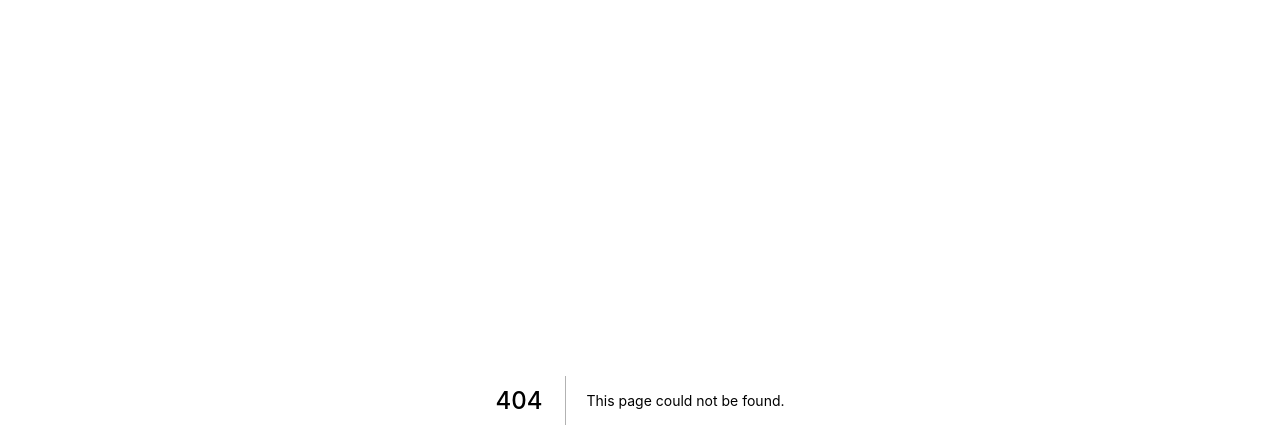
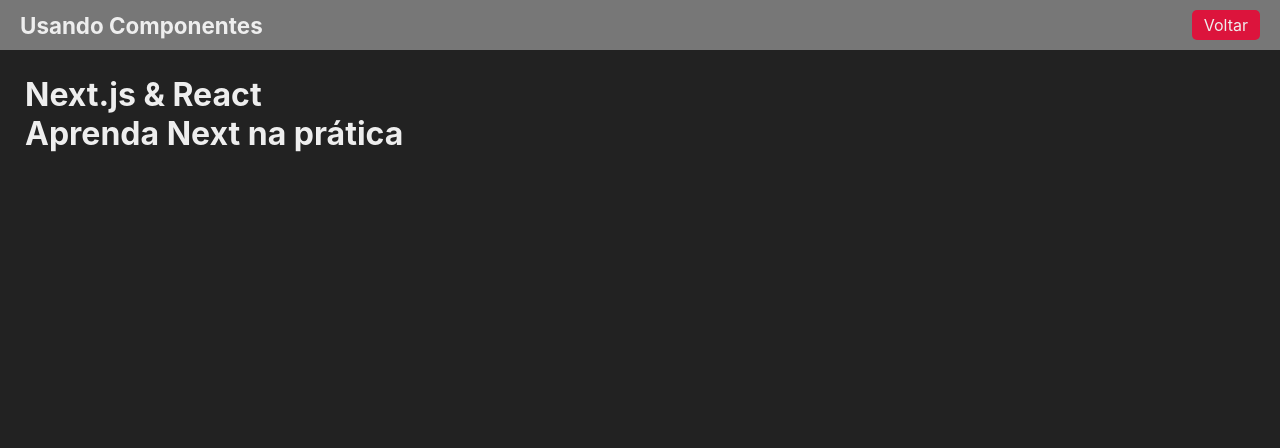
Before and after one commit to rodrigsmor/nextjs-fundamentos, a Next.js app: page /exemplo in a window 1280 px wide. Before the commit this address had no page. Shown: the top 448 px of the page. Built offline with nearby package versions, Linux system fonts and the light colour scheme.

Commit message:
06 | Develops a navigation component between pages

```diff
--- /dev/null
+++ b/src/components/layout.jsx
@@ -0,0 +1,16 @@
+import Link from "next/link";
+import styles from '../styles/Layout.module.css';
+
+export default function Layout(props) {
+    return (
+        <div className={styles.Layout}>
+            <div className={styles.cabecalho}>
+                <h1> { props.titulo ?? 'Mais um Exemplo' } </h1>
+                <Link href='/'>Voltar</Link>
+            </div>
+            <div className={styles.conteudo}>
+                { props.children }
+            </div>
+        </div>
+    );
+}
--- a/src/pages/example.jsx
+++ b/src/pages/exemplo.jsx
@@ -1,10 +1,11 @@
 import Cabecalho from "../components/Cabecalho";
+import Layout from "../components/layout";
 
 export default function Exemplo() {
     return (
-        <>
+        <Layout titulo={'Usando Componentes'}>
             <Cabecalho titulo={'Next.js & React'} />
             <Cabecalho titulo={'Aprenda Next na prática'} />
-        </>
+        </Layout>
     );
 }
--- a/src/pages/jsx.jsx
+++ b/src/pages/jsx.jsx
@@ -1,3 +1,5 @@
+import Layout from "../components/layout";
+
 export default function Jsx() {
     const titulo = <h1>JSX é um conceito Central</h1>
 
@@ -6,6 +8,7 @@
     }
 
     return (
+        <Layout titulo={'Entendendo o JSX'}>
             <div>
                 {titulo}
                 {subtitulo()}
@@ -13,5 +16,6 @@
                     { JSON.stringify({ nome: 'João', idade: 30 }) }
                 </p>
             </div>
+        </Layout>
     );
 }
--- a/src/styles/Estiloso.module.css
+++ b/src/styles/Estiloso.module.css
@@ -1,5 +1,5 @@
 .roxo {
-    height: 100vh;
+    height: 100%;
     background-color: #532183;
     color: #fff;
 }
--- /dev/null
+++ b/src/styles/Layout.module.css
@@ -0,0 +1,29 @@
+.layout {
+    height: 100vh;
+    display: flex;
+    flex-direction: column;
+}
+
+.cabecalho {
+    display: flex;
+    padding: 10px 20px;
+    align-items: center;
+    background-color: #777;
+    justify-content: space-between;
+}
+
+.cabecalho h1{
+    margin: 0;
+    font-size: 1.4rem;
+}
+
+.cabecalho a {
+    padding: 5px 12px;
+    border-radius: 5px;
+    background-color: crimson;
+}
+
+.conteudo {
+    padding: 25px;
+    height: 100%;
+}
--- /dev/null
+++ b/src/styles/Navegador.module.css
@@ -0,0 +1,5 @@
+.navegador {
+    padding: 30px;
+    margin: 10px;
+    border-radius: 8px;
+}
```
Also changed, not shown: src/components/Navegador.jsx (added, +14 -0 lines), src/pages/estiloso.jsx (+6 -5 lines), src/pages/index.jsx (+11 -5 lines). Lines whose indentation alone changed are shown as unchanged.
